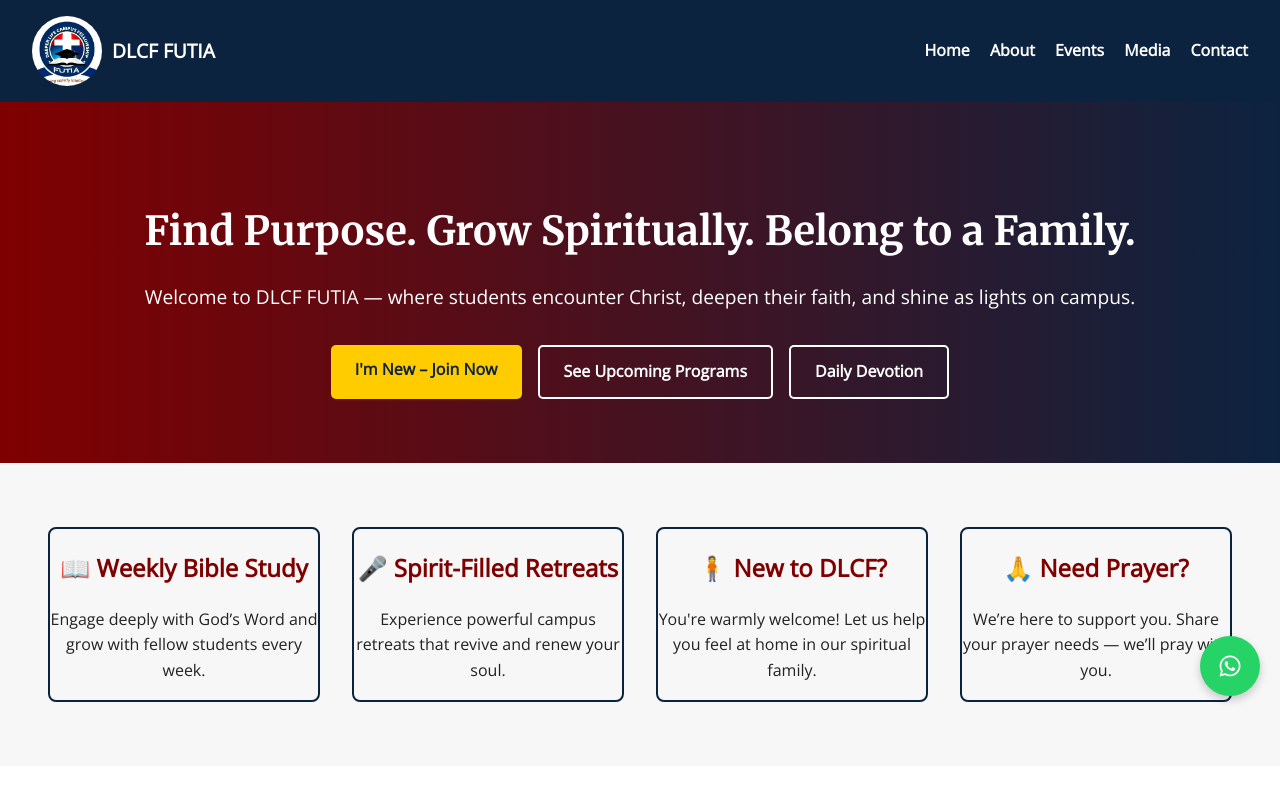
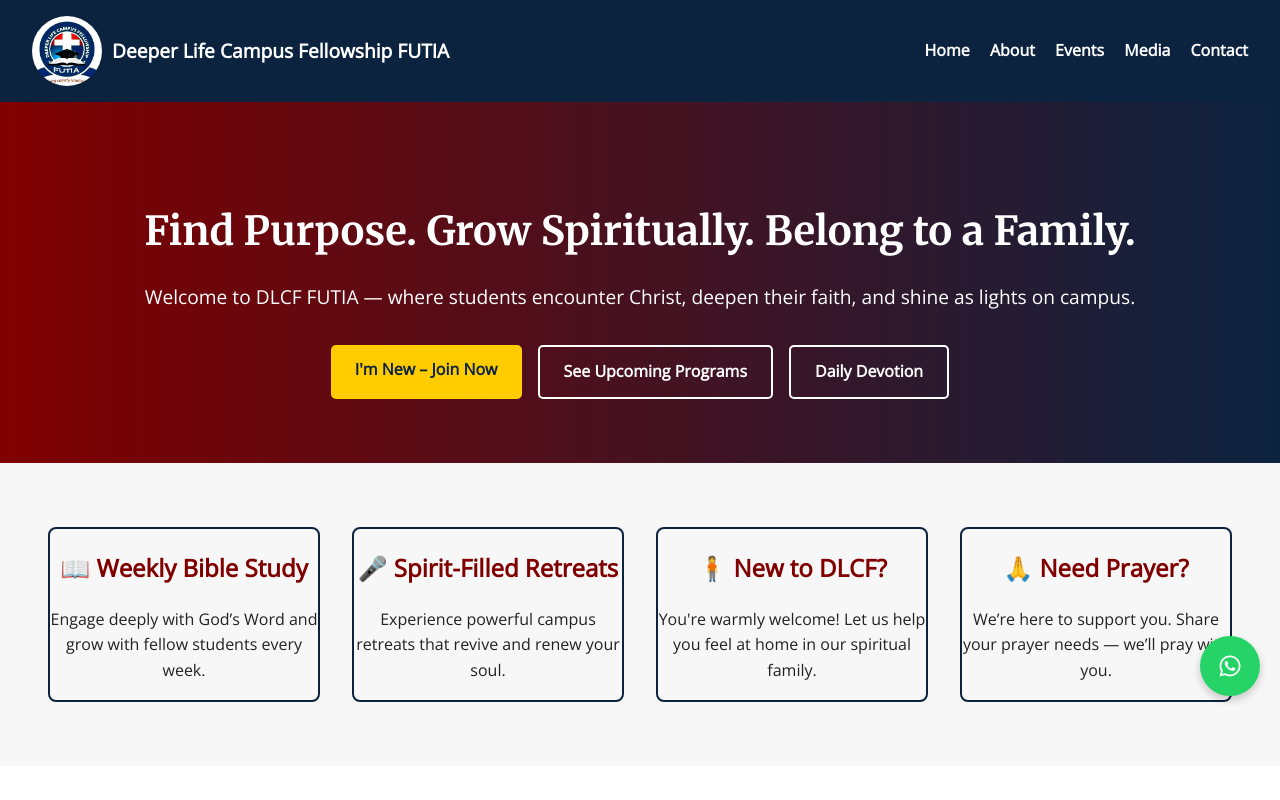
Before and after one commit to Emediong-Jonah03/futia_dlcf, a plain HTML site: page index.html in a window 1280 px wide. Shown: the top 800 px of the page. Drawn offline with nearby package versions, Linux system fonts and the light colour scheme.

Commit message:
Update index.html

```diff
--- a/index.html
+++ b/index.html
@@ -29,7 +29,7 @@
   <header>
     <div class="logo">
       <img src="assets/logo-dlcf-futia-optimized.png" alt="DLCF Logo" />
-      <h2>DLCF FUTIA</h2>
+      <h2>Deeper Life Campus Fellowship FUTIA</h2>
     </div>
     <div class="menu-toggle" id="menu-toggle">&#9776;</div>
     <nav id="nav-links">
```
